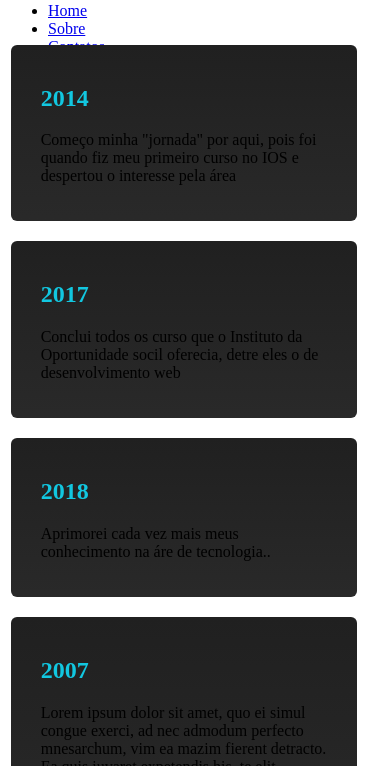
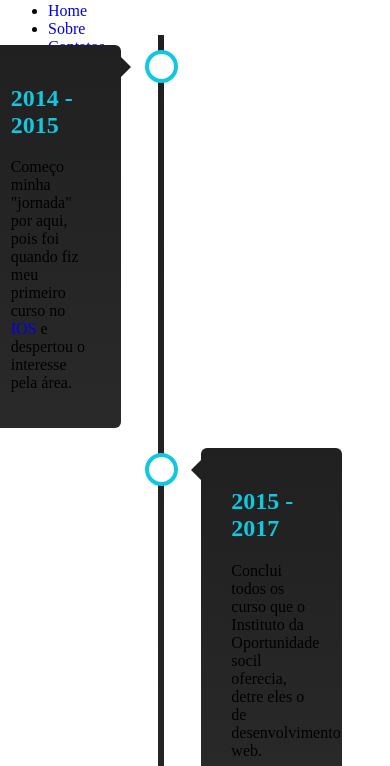
Before and after one commit to davibrandao18/apresentacao, a plain HTML site: page sobre.html in a window 390 px wide. Shown: the part 78-844 px from the top of the page. Drawn offline with Linux system fonts and the light colour scheme.

Commit message:
alterações

```diff
--- a/CSS/index.css
+++ b/CSS/index.css
@@ -107,7 +107,7 @@ Body{
     transition: transform 2s;
 }
 
-#logo:hover{
+.logo:hover{
     transform: rotate(360deg);
   }
 
--- a/CSS/linhadotempo.css
+++ b/CSS/linhadotempo.css
@@ -1,5 +1,9 @@
 * {
   box-sizing: border-box;
+}
+
+li {
+  margin-right: 11.5%;
 }
 
 /* The actual timeline (the vertical ruler) */
@@ -102,11 +106,20 @@ h2{
     color: #12c7e0;
 }
 
+a {
+  text-decoration: none;
+}
+
 /* Media queries - Responsive timeline on screens less than 600px wide */
-@media screen and (max-width: 600px) {
+@media (min-width:480px) and (max-width: 1200px) {
 /* Place the timelime to the left */
+  li {
+    margin-right: 5%;
+  }
+
   .timeline::after {
-    left: 31px;
+    left: 17.9%;
+    background: linear-gradient(to bottom, #202020, #2c2c2c 130%);
   }
 
 /* Full-width containers */
@@ -119,9 +132,9 @@ h2{
 /* Make sure that all arrows are pointing leftwards */
   .container::before {
     left: 60px;
-    border: medium solid white;
+    border: medium solid #202020;
     border-width: 10px 10px 10px 0;
-    border-color: transparent white transparent transparent;
+    border-color: transparent #202020 transparent transparent;
   }
 
 /* Make sure all circles are at the same spot */
--- a/sobre.html
+++ b/sobre.html
@@ -21,26 +21,28 @@
             <div class="timeline">
                 <div class="container left">
                     <div class="content">
-                    <h2>2014</h2>
-                    <p>Começo minha "jornada" por aqui, pois foi quando fiz meu primeiro curso no IOS e despertou o interesse pela área</p>
+                        <h2>2014 - 2015</h2>
+                        <p>Começo minha "jornada" por aqui, pois foi quando fiz meu primeiro curso no <a href="http://ios.org.br/" target="_blank">IOS</a> e
+                        despertou o interesse pela área.</p>
                     </div>
                 </div>
                 <div class="container right">
                     <div class="content">
-                    <h2>2017</h2>
-                    <p>Conclui todos os curso que o Instituto da Oportunidade socil oferecia, detre eles o de desenvolvimento web</p>
+                        <h2>2015 - 2017</h2>
+                        <p>Conclui todos os curso que o Instituto da Oportunidade socil oferecia, detre eles o de desenvolvimento web.</p>
                     </div>
                 </div>
                 <div class="container left">
                     <div class="content">
-                    <h2>2018</h2>
-                    <p>Aprimorei cada vez mais meus conhecimento na áre de tecnologia..</p>
+                        <h2>2018</h2>
+                        <p>Começei a trabalha como estargiário na NIDO Tecnologia, onde em paralelo as minhas atividades como suporte
+                        tive a oportunidade de conhecer novas tecnologias e como implementá-las na prática.</p>
                     </div>
                 </div>
                 <div class="container right">
                     <div class="content">
-                    <h2>2007</h2>
-                    <p>Lorem ipsum dolor sit amet, quo ei simul congue exerci, ad nec admodum perfecto mnesarchum, vim ea mazim fierent detracto. Ea quis iuvaret expetendis his, te elit voluptua dignissim per, habeo iusto primis ea eam.</p>
+                        <h2>2019</h2>
+                        <p>Engressei no ensino superior, cursando Ciência da Computação na universidade São Judas Tadeu.</p>
                     </div>
                 </div>
                 </div>
```
Also changed, not shown: CSS/contato.css (added, +16 -0 lines), contato.html (+7 -2 lines).
